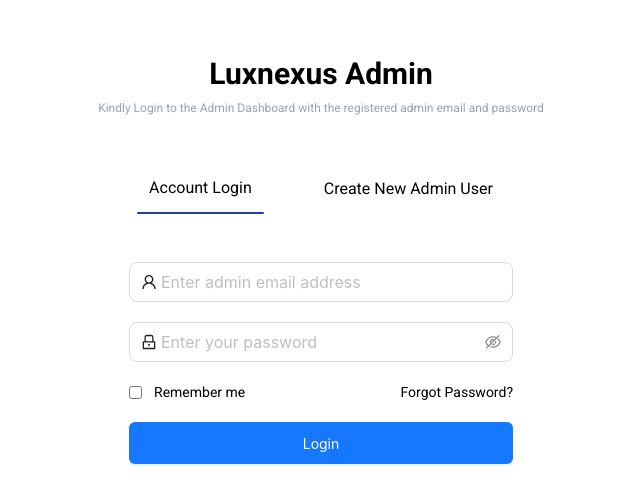
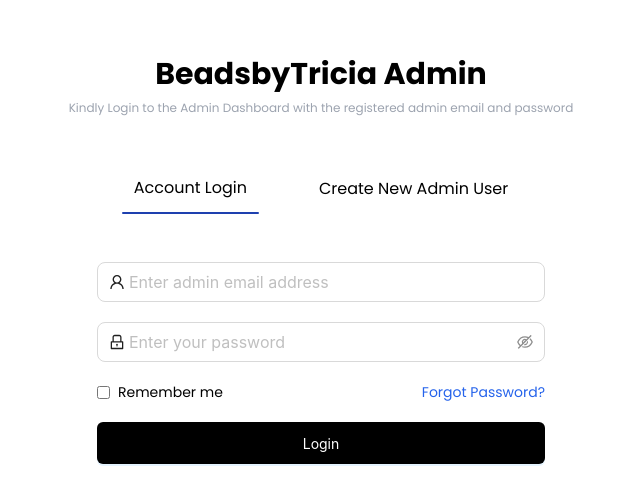
Before and after one commit to Emerald211/beadsbytricia, a React (Vite) app: page /admin-login in a window 1280 px wide. Shown: the part 140-644 px from the top of the page, without its empty margins (319-959 px from the left). Built offline with nearby package versions, Linux system fonts and the light colour scheme; no server answers; the database is empty.

Commit message:
admin bug fixed

```diff
--- a/src/pages/admin/login/login.tsx
+++ b/src/pages/admin/login/login.tsx
@@ -1,142 +1,109 @@
-import { LockOutlined, UserOutlined } from '@ant-design/icons';
-import { Button, Input } from 'antd';
-import { useState } from 'react';
-import { useForm, Controller } from 'react-hook-form';
-import { Bounce, ToastContainer, toast } from 'react-toastify';
-import 'react-toastify/dist/ReactToastify.css';
-import { CreateNewAdminUser } from '../../../utils/firebase/auth/firebaseAuth';
-import { useNavigate } from 'react-router-dom';
+import { LockOutlined, UserOutlined } from '@ant-design/icons'
+import { Button, Input } from 'antd'
+import { useState } from 'react'
+import { useForm, Controller } from 'react-hook-form'
+import { Bounce, ToastContainer, toast } from 'react-toastify'
+import 'react-toastify/dist/ReactToastify.css'
+import { CreateNewAdminUser } from '../../../utils/firebase/auth/firebaseAuth'
+import { useNavigate } from 'react-router-dom'
 
 type AdminLoginProps = {
-	email: string;
-	password: string;
-};
+  email: string
+  password: string
+}
 
 const AdminLogin = () => {
-	const [loading, setLoading] = useState(false);
-	const [loginType, setLoginType] = useState(false);
-	const navigate = useNavigate();
+  const [loading, setLoading] = useState(false)
+  const [loginType, setLoginType] = useState(false)
+  const navigate = useNavigate()
 
   const {
     control,
     handleSubmit,
     formState: { errors },
-	} = useForm<AdminLoginProps>();
+  } = useForm<AdminLoginProps>()
 
   const SwitchLoginMethod = (type: boolean) => {
-		setLoginType(type);
-	};
+    setLoginType(type)
+  }
 
   const loginToAdminDashboard = async (data: AdminLoginProps) => {
-		const { email, password } = data;
-		console.log(email, password);
-		if (data.email && data.password) {
-			setLoading(true);
-
-			const getLoginResponse = await CreateNewAdminUser(email, password);
-
+    const { email, password } = data
+    if (email && password) {
+      setLoading(true)
+      const getLoginResponse = await CreateNewAdminUser(email, password)
       if (getLoginResponse && typeof getLoginResponse !== 'string') {
         setTimeout(() => {
-					setLoading(false);
+          setLoading(false)
           toast.success('Login Successful', {
             position: 'top-right',
             autoClose: 5000,
-						hideProgressBar: false,
-						closeOnClick: true,
-						pauseOnHover: true,
-						draggable: true,
-						progress: undefined,
             theme: 'light',
             transition: Bounce,
-					});
-				}, 2000);
-
-				navigate('/admin-dashboard');
+          })
+        }, 2000)
+        navigate('/admin-dashboard')
       } else if (typeof getLoginResponse === 'string') {
         setTimeout(() => {
-					setLoading(false);
+          setLoading(false)
           toast.error(getLoginResponse, {
             position: 'top-right',
             autoClose: 5000,
-						hideProgressBar: false,
-						closeOnClick: true,
-						pauseOnHover: true,
-						draggable: true,
-						progress: undefined,
             theme: 'light',
             transition: Bounce,
-					});
-				}, 2000);
+          })
+        }, 2000)
       } else {
         setTimeout(() => {
-					setLoading(false);
+          setLoading(false)
           toast.warning('Error logging in, please try again', {
             position: 'top-right',
             autoClose: 5000,
-						hideProgressBar: false,
-						closeOnClick: true,
-						pauseOnHover: true,
-						draggable: true,
-						progress: undefined,
             theme: 'light',
             transition: Bounce,
-					});
-				}, 2000);
+          })
+        }, 2000)
       }
     }
-	};
+  }
 
   return (
-		<section className='flex flex-col font-main justify-center items-center w-full h-screen'>
-			<ToastContainer
-				position='top-right'
-				autoClose={5000}
-				hideProgressBar={false}
-				newestOnTop={false}
-				closeOnClick
-				rtl={false}
-				pauseOnFocusLoss
-				draggable
-				pauseOnHover
-				theme='light'
-				transition={Bounce}
-			/>
-			{/* Same as */}
+    <section className="flex flex-col  justify-center items-center w-full h-screen px-4 font-poppins">
       <ToastContainer />
-			<h1 className='text-main font-main text-3xl font-bold'>Luxnexus Admin</h1>
-			<h5 className='text-xs mt-2 text-gray-400'>
-				Kindly Login to the Admin Dashboard with the registered admin email and
-				password
+      <h1 className="text-main font-poppins text-2xl md:text-3xl font-bold text-center">
+        BeadsbyTricia Admin
+      </h1>
+      <h5 className="text-xs mt-2 text-gray-400 text-center">
+        Kindly Login to the Admin Dashboard with the registered admin email and password
       </h5>
 
-			<div className='flex gap-12 items-center mt-12'>
+      <div className="flex gap-6 md:gap-12 items-center mt-8 md:mt-12">
         <div
           onClick={() => SwitchLoginMethod(false)}
-					className='cursor-pointer flex flex-col '>
-					<h1 className='px-3 py-3 hover:text-blue-600 hover:bg-slate-200'>
+          className="cursor-pointer flex flex-col items-center"
+        >
+          <h1 className="px-3 py-2 md:py-3 text-sm md:text-base hover:text-blue-600 hover:bg-slate-200 rounded-md">
             Account Login
           </h1>
-					{loginType === false && (
-						<div className='h-[2px] rounded-3xl w-full bg-blue-800'></div>
-					)}
+          {loginType === false && <div className="h-[2px] rounded-3xl w-full bg-blue-800"></div>}
         </div>
         <div
           onClick={() => SwitchLoginMethod(true)}
-					className='cursor-pointer flex flex-col'>
-					<h1 className='hover:bg-slate-200 hover:text-blue-600 px-3 py-2'>
+          className="cursor-pointer flex flex-col items-center"
+        >
+          <h1 className="px-3 py-2 md:py-3 text-sm md:text-base hover:text-blue-600 hover:bg-slate-200 rounded-md">
             Create New Admin User
           </h1>
-					{loginType === true && (
-						<div className='h-[2px] rounded-3xl w-full bg-blue-800'></div>
-					)}
+          {loginType === true && <div className="h-[2px] rounded-3xl w-full bg-blue-800"></div>}
         </div>
       </div>
 
       <form
         onSubmit={handleSubmit(loginToAdminDashboard)}
-				className='w-[30%] flex flex-col gap-5 mt-12'>
+        className="w-full max-w-md flex flex-col gap-5 mt-8 md:mt-12"
+      >
         <Controller
-					name='email'
+          name="email"
           control={control}
           rules={{
             required: 'Email is required',
@@ -147,54 +114,44 @@ const AdminLogin = () => {
           }}
           render={({ field }) => (
             <Input
-							size='large'
-							placeholder='Enter admin email address'
+              size="large"
+              placeholder="Enter admin email address"
               prefix={<UserOutlined />}
               {...field}
             />
           )}
         />
-				{errors.email && (
-					<span className='text-red-500 text-sm'>{errors.email.message}</span>
-				)}
+        {errors.email && <span className="text-red-500 text-sm">{errors.email.message}</span>}
 
         <Controller
-					name='password'
+          name="password"
           control={control}
           rules={{ required: 'Password is required' }}
           render={({ field }) => (
             <Input.Password
-							size='large'
-							placeholder='Enter your password'
+              size="large"
+              placeholder="Enter your password"
               prefix={<LockOutlined />}
               {...field}
             />
           )}
         />
-				{errors.password && (
-					<span className='text-red-500 text-sm'>
-						{errors.password.message}
-					</span>
-				)}
+        {errors.password && <span className="text-red-500 text-sm">{errors.password.message}</span>}
 
-				<div className='flex items-center justify-between text-sm'>
-					<div className='flex gap-3 items-center'>
-						<input type='checkbox' name='' id='' />
-						<span> Remember me</span>
+        <div className="flex items-center justify-between text-xs md:text-sm">
+          <div className="flex gap-2 items-center">
+            <input type="checkbox" />
+            <span>Remember me</span>
           </div>
-					<h2 className='cursor-pointer text-sm'>Forgot Password?</h2>
+          <h2 className="cursor-pointer text-blue-600 hover:underline">Forgot Password?</h2>
         </div>
 
-				<Button
-					className='py-5'
-					htmlType='submit'
-					type='primary'
-					loading={loading}>
-					Login
+        <Button className="py-5 bg-black" htmlType="submit" type="primary"  loading={loading}>
+          {loginType ? 'Create Admin' : 'Login'}
         </Button>
       </form>
     </section>
-	);
-};
+  )
+}
 
-export default AdminLogin;
+export default AdminLogin
```
Lines whose indentation alone changed are shown as unchanged.
